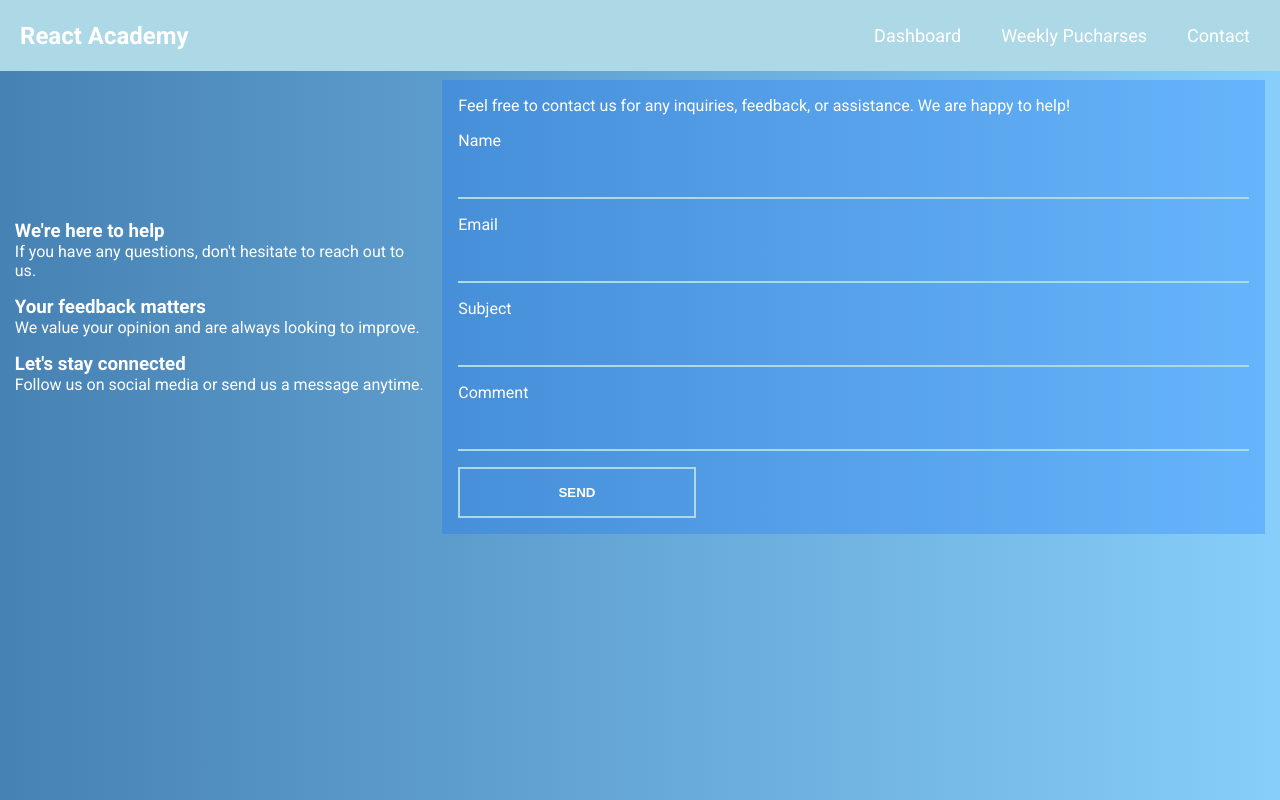
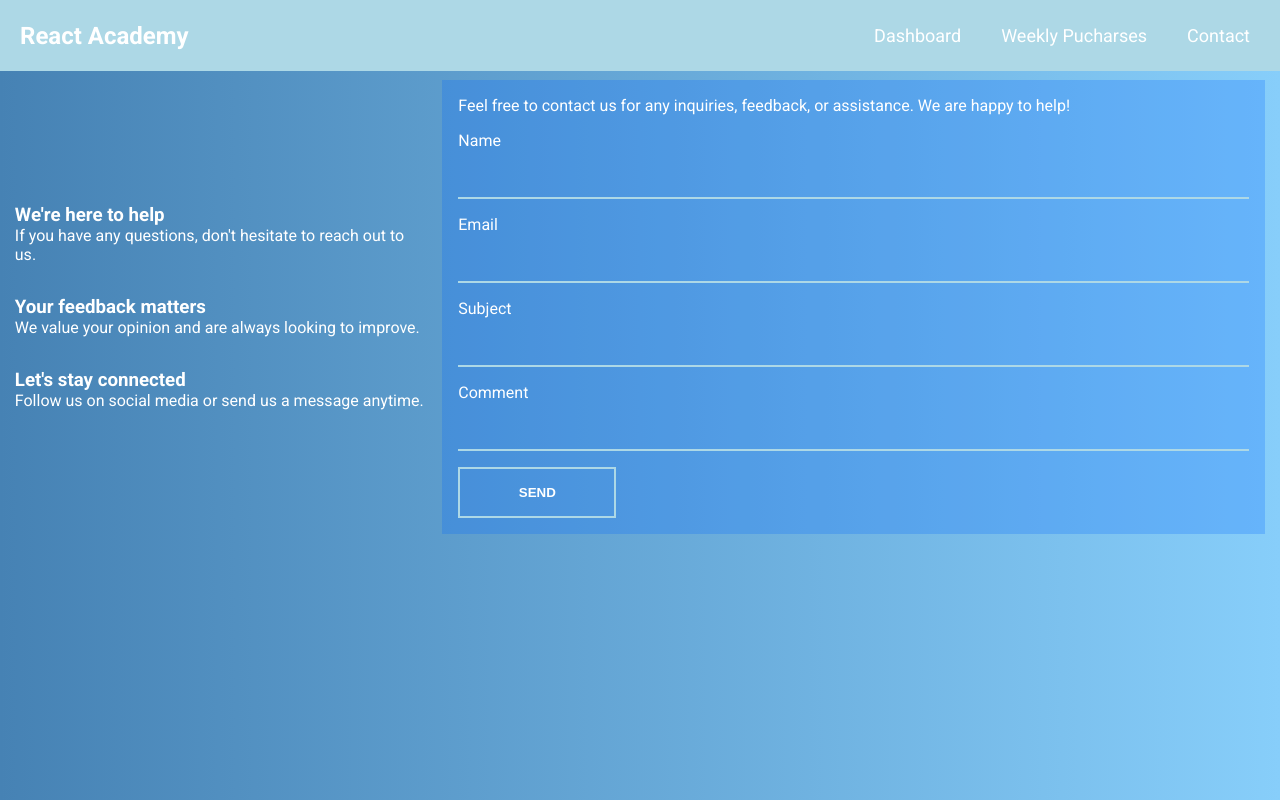
Before and after one commit to Espadv69/Course-2025, a React (Vite) app in the folder Academy-React/: page /contact in a window 1280 px wide. Built offline with nearby package versions, Linux system fonts and the light colour scheme; a web font is replaced by a local one.

Commit message:
Add more gap to comments feedback container

```diff
--- a/Academy-React/src/css/Contact.css
+++ b/Academy-React/src/css/Contact.css
@@ -33,7 +33,7 @@
 
   button {
     padding: 1rem;
-    width: 30%;
+    width: 20%;
 
     font-weight: 800;
     text-transform: uppercase;
@@ -51,7 +51,7 @@
   display: flex;
   flex-direction: column;
   place-content: center;
-  gap: 1rem;
+  gap: 2rem;
 }
 
 @media (max-width: 600px) {
```
